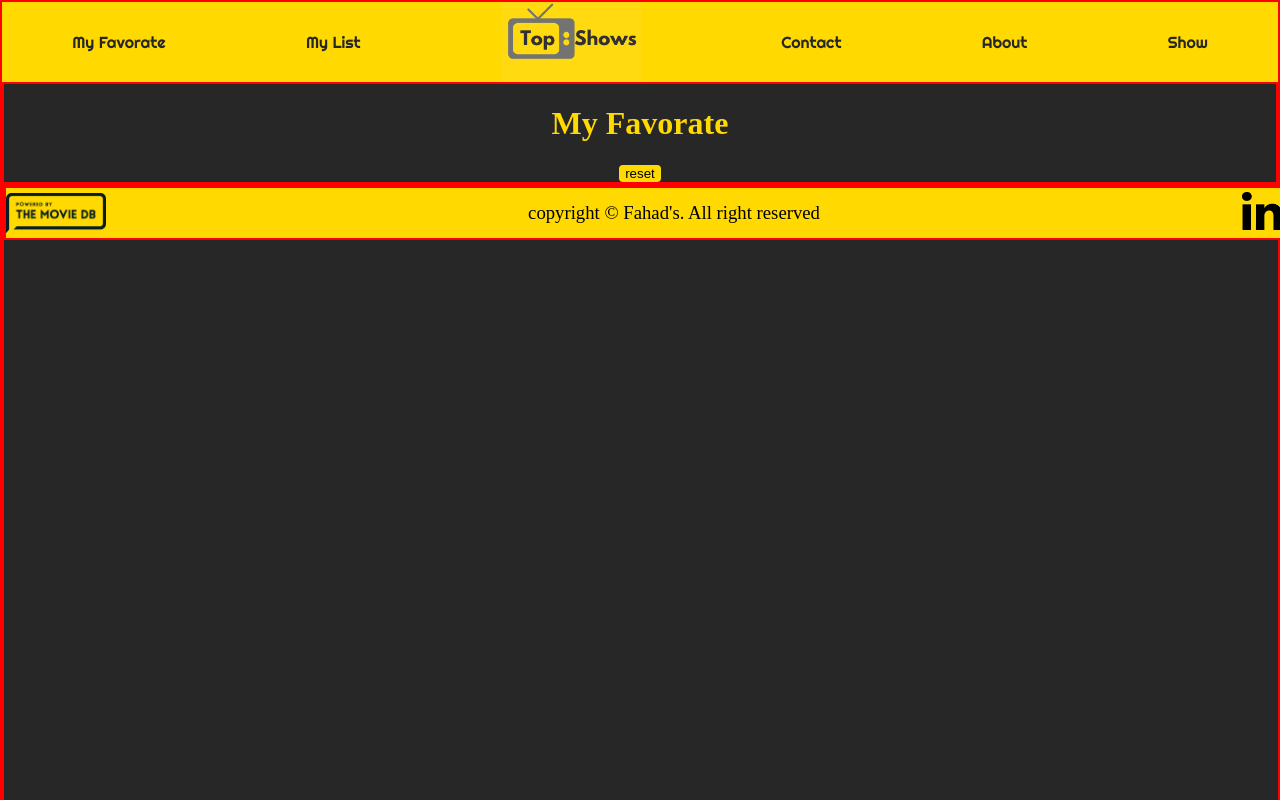
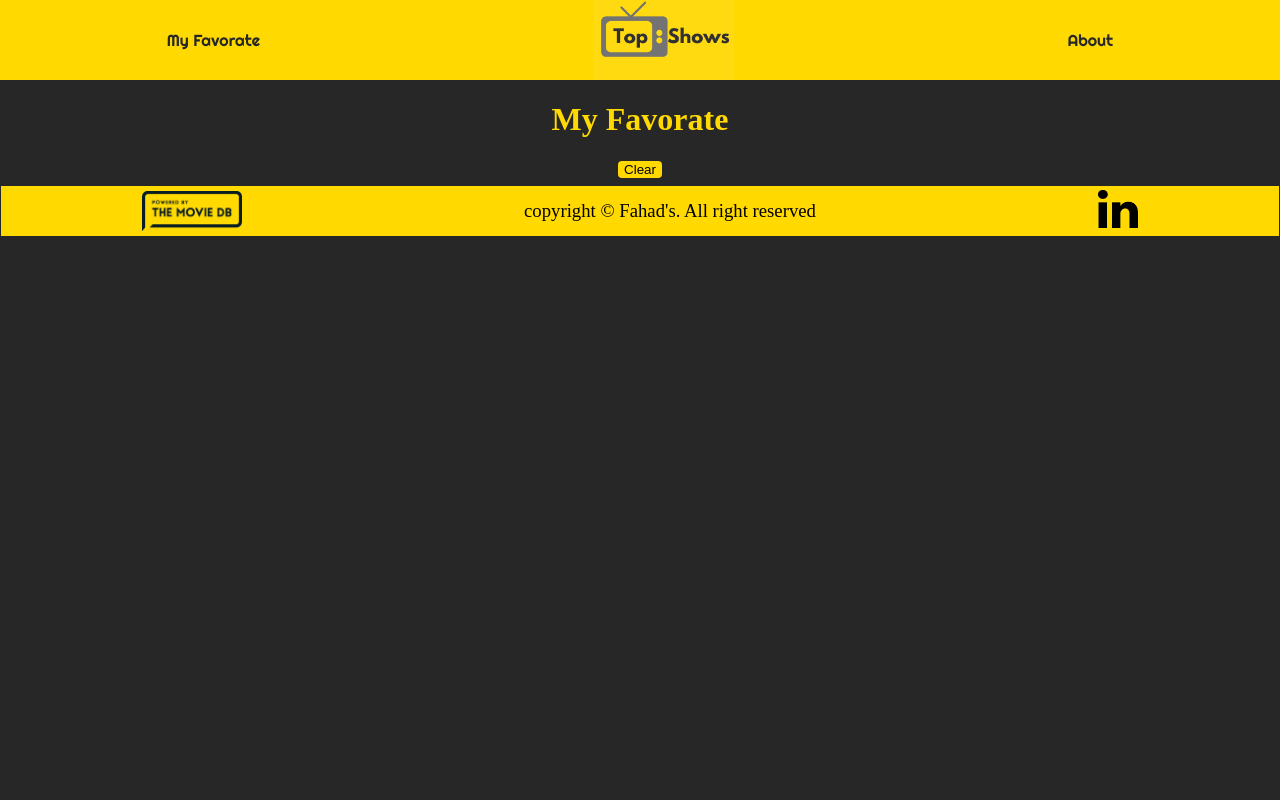
Before and after one commit to fahadaldawish/top-shows, a React (Create React App) app: page /myfavorate in a window 1280 px wide. Shown: the top 800 px of the page. Built offline with nearby package versions, Linux system fonts and the light colour scheme.

Commit message:
add icons

```diff
--- a/src/Footer.js
+++ b/src/Footer.js
@@ -3,14 +3,14 @@ import cr from './cr.png';
 import lin from './lin.png';
 const Footer = () => {
     return (
-        <div className='fahad'>
+        // <div className='fahad fahad2'>
 
         <div className="footer">
             <img className='cr' src = {cr} alt="copyright" />
             <h3>copyright © Fahad's. All right reserved</h3>
            <a href='https://www.linkedin.com/in/fahadaldawish'> <img className='in' src = {lin} alt="Linkedin" /></a>
         </div>
-        </div>
+        // </div>
     )
 }
 export default Footer;
--- a/src/Logo.js
+++ b/src/Logo.js
@@ -77,21 +77,21 @@ class Logo extends Component {
 
       <nav className="headers">
         <Link className='link' to='/myfavorate'>My Favorate</Link>
-        <Link className='link' to ='/watchlist'>My List</Link>
+        {/* <Link className='link' to ='/watchlist'>My List</Link> */}
         <Link className='link' to = '/'> <img src = {logos} alt="logo" /></Link>
-        <Link className='link' to='/contact'>Contact</Link>
+        {/* <Link className='link' to='/contact'>Contact</Link> */}
         <Link className='link' to='/about'>About</Link>
-        <Link className='link' to='/show'>Show</Link>
+        {/* <Link className='link' to='/show'>Show</Link> */}
       </nav>
       <Switch>
       <Route exact path='/' render={(...props)=><Home addToFave={this.addToFave} myFavorate={this.state.myFavorate}
       funWatch={this.funWatch} watchLater={this.state.watchLater}/>}/>
       <Route path='/myfavorate' render={(...props)=><MyFavorate myFavorate={this.state.myFavorate}
       removeItem={this.removeItem} clearList={this.clearList}/>}/>
-      <Route path='/watchlist' render={(...props)=><WatchList watchLater={this.state.watchLater}/>}/>
-      <Route path='/contact' component={Contact}/>
+      {/* <Route path='/watchlist' render={(...props)=><WatchList watchLater={this.state.watchLater}/>}/> */}
+      {/* <Route path='/contact' component={Contact}/> */}
       <Route path='/about' component={About}/>
-      <Route path='/show' component={Show}/>
+      {/* <Route path='/show' component={Show}/> */}
       </Switch>
       </HashRouter>
     )
--- a/src/MyFavorate.js
+++ b/src/MyFavorate.js
@@ -13,16 +13,14 @@ class MyFavorate extends Component{
         if (this.props.myFavorate.length > 0){
             faves = this.props.myFavorate.map((fave , index) => {
                     return (
-                        <div className='fave'>
+                        <div className='container'>
 
                         <div className="btnCont">
 
-                        <div className='test' >
                             <img className="poster" src= {`https://image.tmdb.org/t/p/w200/${fave.poster_path}`}/>
-                            <button className='remove' onClick={(()=>this.props.removeItem(fave))}>remove</button>
-                            <p>{fave.name}</p>
+                            <button className='i' onClick={(()=>this.props.removeItem(fave))}>☆</button>
                         </div>
-                        </div>
+                            <p className="title">{fave.name}</p>
                         </div>
                 )
             }
@@ -30,11 +28,11 @@ class MyFavorate extends Component{
         }
 
         return (
-            <div className="fave">
+            <div className="container">
             <h1>My Favorate</h1>
             {/* {console.log(this.props)} */}
             {faves}
-            <button className="reset" onClick= {(() => this.props.clearList())}>reset</button>
+            <button className="reset" onClick= {(() => this.props.clearList())}>Clear</button>
         </div>
     )
     }
--- a/src/PrintMo.js
+++ b/src/PrintMo.js
@@ -7,12 +7,12 @@ export default function PrintMo(props) {
                <div className="btnCont">
                <img className="poster" src= {`https://image.tmdb.org/t/p/w200/${props.show['poster_path']}`}>
                </img>
-              <div className='btn'>
-              <button className='i' onClick ={props.addToFave}></button>
+              {/* <div className='btn'> */}
+              <button className='i' onClick ={props.addToFave}>★</button>
               {/* <button className='ii' onClick = {props.funWatch}>L</button>  */}
               </div>
                <p className='title'> { props.show.name } </p>
-               </div>
+               {/* </div> */}
      </div>
     )
 }
--- a/src/index.css
+++ b/src/index.css
@@ -7,11 +7,13 @@ height: 100%;
   -webkit-font-smoothing: antialiased;
   -moz-osx-font-smoothing: grayscale;
   background-color: rgb(39, 39, 39);
+  align-items: center;
+  text-align: center;
 }
 
-div {
+/* div {
   border: 2px solid red;
-}
+} */
 code {
   font-family: source-code-pro, Menlo, Monaco, Consolas, "Courier New",monospace;
   }
@@ -27,13 +29,13 @@ code {
   overflow: hidden;
   font-family: 'Righteous', cursive;
   /* font-weight: bold; */
+  }
 
-
-  }
 
   .headers img {
     width: 140px;
   }
+
   .headers img:hover{
     background-color: rgb(39, 39, 39);
   }
@@ -50,20 +52,23 @@ code {
 }
 
 .fahad{
-display: flex;
+display: inline-flex;
+text-align: center;
+align-items: center;
 flex-wrap: wrap;
-width: 100vw;
-height: 100vh;
+width: 90vw;
+height: auto;
 justify-content: space-around;
-justify-content: flex-end;
+padding-top: 10px;
+/* justify-content: flex-end; */
 }
 
-.reem {
+/* .reem {
   display: flex;
   flex-wrap: wrap;
   flex-direction: row;
   /* width: 20%; */
-}
+
 
 .title{
   padding: 0;
@@ -75,18 +80,13 @@ justify-content: flex-end;
 
 .poster {
   display: block;
-  border-top-left-radius: 50px;
-    border-bottom-right-radius: 30px;
+  /* border-top-left-radius: 50px; */
+    /* border-bottom-right-radius: 30px; */
     border-radius: 30px;
-    -webkit-transition-duration: 0.2s;
-    transition-duration: 0.2s;
+
 }
 
-.poster:hover{
-  /* border-radius: 10px; */
-  box-shadow: 0px 0px 20px rgb(255, 200, 000);
 
-}
 .link{
   color: rgb(39, 39, 39);
   text-decoration: none;
@@ -100,10 +100,10 @@ h1{
 .footer{
   display: inline-flex;
   text-align: center;
-  justify-content: space-between;
+  justify-content: space-around;
   padding: 0 ;
   align-items: center;
-  width: 100%;
+  width: 99.8%;
   height: 50px;
   background-color: rgb(255, 217, 000);
   /* overflow: hidden; */
@@ -126,26 +126,34 @@ h3{
 .btnCont{
   position: relative;
   text-align: center;
-  display: block;
+  display: inline-block;
+  border-radius: 30px;
+  transition-duration: 0.2s;
+}
+.btnCont:hover{
+  box-shadow: 0px 0px 20px rgb(255, 200, 000);
+
 }
 .i{
     position: absolute;
-    bottom: 25px;
-    opacity: 20%;
+    bottom: 0.1px;
+    opacity: 50%;
     left: 0px;
+    font-size: 1.5em;
+    line-height: 10px;
     width: 100% !important;
     height: 30px;
     background-color: rgb(255, 200, 000);
     border-bottom-right-radius: 80px ;
     border-bottom-left-radius: 80px ;
-
     border: rgb(255, 217, 000);
     -webkit-transition-duration: 0.2s;
     transition-duration: 0.2s;
 }
 .i:hover{
-  opacity: 90%;
+  opacity: 100%;
 }
+
 /* .ii{
     position: absolute;
     bottom: 50px;
@@ -158,6 +166,7 @@ h3{
 } */
 .remove{
  border-radius: 2px;
+
 }
 .reset{
   border-radius: 4px;
@@ -168,6 +177,15 @@ h3{
 .fave{
   text-align: center;
 }
-.dalia{
 
+.container {
+margin: 0.5rem;
 }
+
+div{
+  /* border:2px solid red ; */
+}
+
+.fahad2 {
+height: auto;
+}
```
